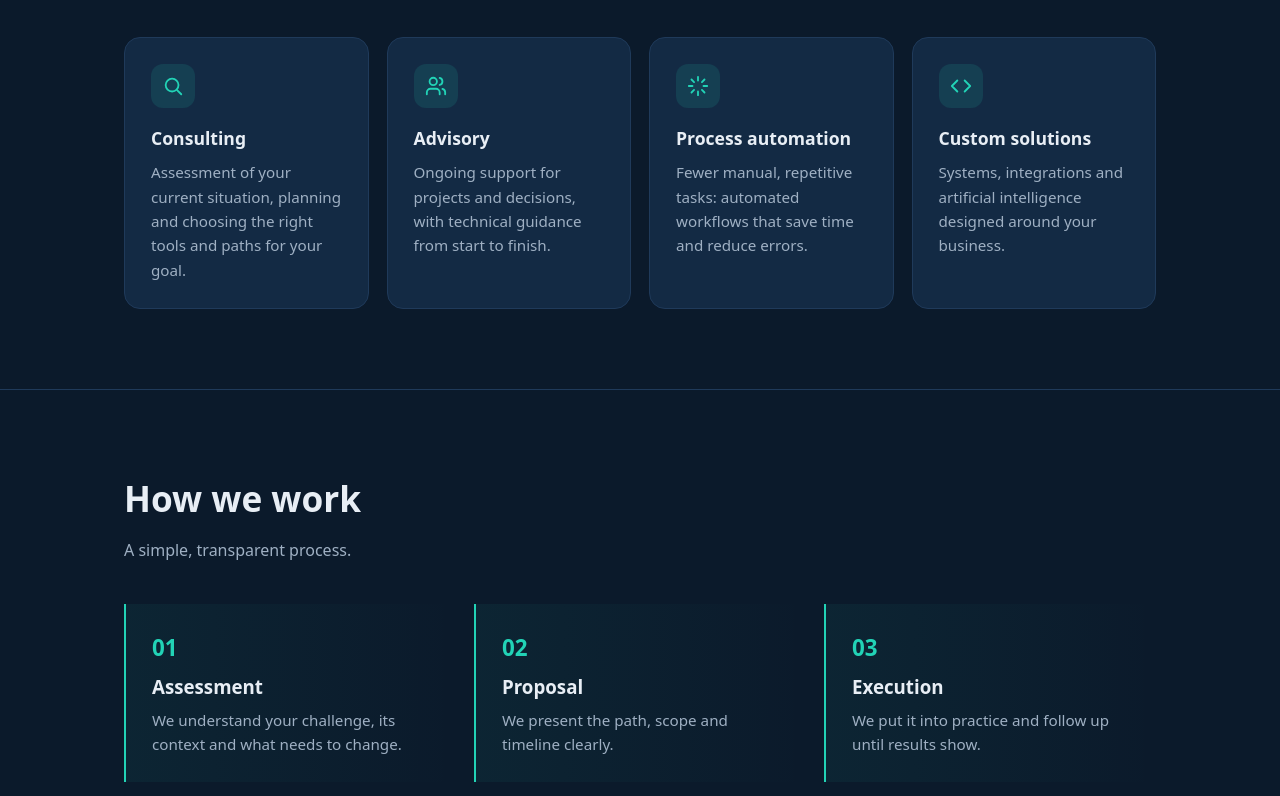
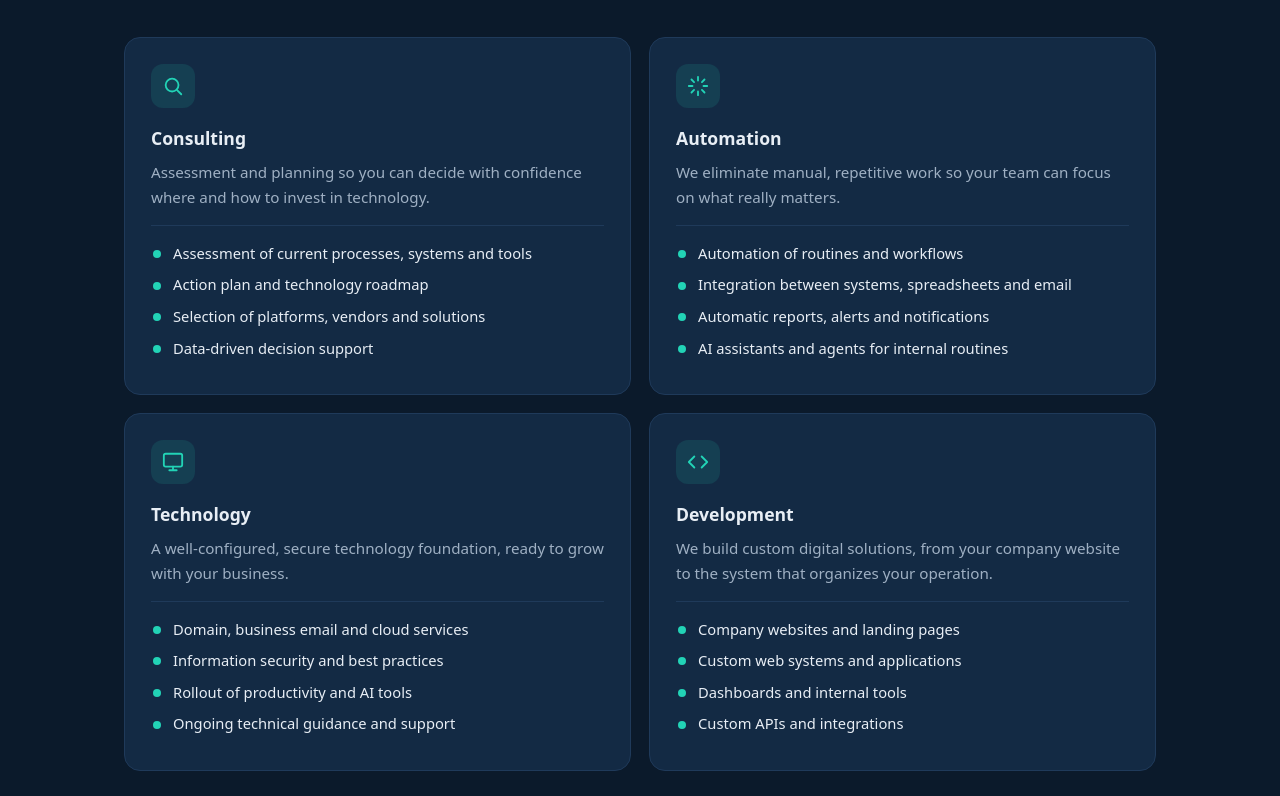
Before and after one commit to RickCado/3rl-site, a plain HTML site: page index.html in a window 1280 px wide. Shown: the part 784-1580 px from the top of the page. Drawn offline with Linux system fonts and the light colour scheme.

Commit message:
Add files via upload

```diff
--- a/index.html
+++ b/index.html
@@ -3,10 +3,10 @@
 <head>
 <meta charset="utf-8">
 <meta name="viewport" content="width=device-width, initial-scale=1">
-<title>3RL — Consultoria, assessoria e soluções com tecnologia</title>
-<meta name="description" content="3RL: consultoria, assessoria e soluções com tecnologia. Atendimento remoto para clientes no mundo inteiro.">
-<meta property="og:title" content="3RL — Consultoria, assessoria e soluções com tecnologia">
-<meta property="og:description" content="Consultoria, assessoria e soluções com tecnologia. Atendemos o mundo inteiro.">
+<title>3RL — Consultoria, automação, tecnologia e desenvolvimento</title>
+<meta name="description" content="3RL: consultoria, automação, tecnologia e desenvolvimento. Atendimento remoto para clientes no mundo inteiro.">
+<meta property="og:title" content="3RL — Consultoria, automação, tecnologia e desenvolvimento">
+<meta property="og:description" content="Consultoria, automação, tecnologia e desenvolvimento. Atendemos o mundo inteiro.">
 <meta property="og:type" content="website">
 <meta property="og:url" content="https://www.3rl.com.br/">
 <meta name="theme-color" content="#0b1a2b">
@@ -48,12 +48,16 @@
   h2{font-size:clamp(1.6rem,3vw,2.2rem);margin-bottom:12px}
   .sub{color:var(--muted);max-width:620px;margin-bottom:40px}
 
-  .grid{display:grid;grid-template-columns:repeat(auto-fit,minmax(230px,1fr));gap:18px}
+  .grid{display:grid;grid-template-columns:repeat(2,1fr);gap:18px}
+  @media (max-width:760px){.grid{grid-template-columns:1fr}}
   .card{background:var(--card);border:1px solid var(--line);border-radius:var(--radius);padding:26px;transition:border-color .2s,transform .2s}
   .card:hover{border-color:var(--accent);transform:translateY(-3px)}
   .icon{width:44px;height:44px;border-radius:12px;display:grid;place-items:center;background:rgba(34,211,182,.12);color:var(--accent);margin-bottom:16px}
   .card h3{font-size:1.1rem;margin-bottom:8px}
   .card p{color:var(--muted);font-size:.95rem}
+  .card ul{list-style:none;margin-top:16px;padding-top:16px;border-top:1px solid var(--line)}
+  .card li{position:relative;padding-left:22px;font-size:.92rem;margin-bottom:8px;color:var(--ink)}
+  .card li::before{content:"";position:absolute;left:2px;top:.55em;width:8px;height:8px;border-radius:50%;background:var(--accent)}
 
   .steps{display:grid;grid-template-columns:repeat(auto-fit,minmax(240px,1fr));gap:18px;counter-reset:s}
   .step{padding:26px;border-left:2px solid var(--accent);background:linear-gradient(90deg,rgba(34,211,182,.06),transparent)}
@@ -88,9 +92,9 @@
 <main>
   <div class="hero">
     <div class="wrap">
-      <div class="tag" data-i18n="tag">Consultoria · Assessoria · Tecnologia</div>
+      <div class="tag" data-i18n="tag">Consultoria · Automação · Tecnologia · Desenvolvimento</div>
       <h1 data-i18n-html="h1">Tecnologia a serviço do <em>seu próximo passo</em>.</h1>
-      <p class="lead" data-i18n="lead">Consultoria, assessoria e soluções com tecnologia para quem quer decidir melhor, trabalhar com menos atrito e crescer com segurança.</p>
+      <p class="lead" data-i18n="lead">Consultoria, automação, tecnologia e desenvolvimento para quem quer decidir melhor, trabalhar com menos atrito e crescer com segurança.</p>
       <div class="cta">
         <a href="mailto:adm@3rl.com.br?subject=Contato%20pelo%20site" class="btn" data-i18n="cta1">Solicitar contato</a>
         <a href="#servicos" class="btn ghost" data-i18n="cta2">Ver serviços</a>
@@ -106,22 +110,26 @@
         <div class="card">
           <div class="icon"><svg width="22" height="22" viewBox="0 0 24 24" fill="none" stroke="currentColor" stroke-width="2" stroke-linecap="round" stroke-linejoin="round"><circle cx="11" cy="11" r="7"/><path d="m21 21-4.3-4.3"/></svg></div>
           <h3 data-i18n="s1t">Consultoria</h3>
-          <p data-i18n="s1d">Diagnóstico do cenário atual, planejamento e escolha das ferramentas e caminhos certos para o seu objetivo.</p>
-        </div>
-        <div class="card">
-          <div class="icon"><svg width="22" height="22" viewBox="0 0 24 24" fill="none" stroke="currentColor" stroke-width="2" stroke-linecap="round" stroke-linejoin="round"><path d="M16 21v-2a4 4 0 0 0-4-4H6a4 4 0 0 0-4 4v2"/><circle cx="9" cy="7" r="4"/><path d="M22 21v-2a4 4 0 0 0-3-3.87M16 3.13a4 4 0 0 1 0 7.75"/></svg></div>
-          <h3 data-i18n="s2t">Assessoria</h3>
-          <p data-i18n="s2d">Acompanhamento contínuo de projetos e decisões, com orientação técnica do início ao fim.</p>
+          <p data-i18n="s1d">Diagnóstico e planejamento para você decidir com segurança onde e como investir em tecnologia.</p>
+          <ul><li data-i18n="s1b1">Diagnóstico de processos, sistemas e ferramentas atuais</li><li data-i18n="s1b2">Plano de ação e roadmap de tecnologia</li><li data-i18n="s1b3">Escolha de plataformas, fornecedores e soluções</li><li data-i18n="s1b4">Apoio à tomada de decisão com base em dados</li></ul>
         </div>
         <div class="card">
           <div class="icon"><svg width="22" height="22" viewBox="0 0 24 24" fill="none" stroke="currentColor" stroke-width="2" stroke-linecap="round" stroke-linejoin="round"><path d="M12 2v4M12 18v4M4.9 4.9l2.8 2.8M16.3 16.3l2.8 2.8M2 12h4M18 12h4M4.9 19.1l2.8-2.8M16.3 7.7l2.8-2.8"/></svg></div>
-          <h3 data-i18n="s3t">Automação de processos</h3>
-          <p data-i18n="s3d">Menos tarefas manuais e repetitivas: fluxos automatizados que economizam tempo e reduzem erros.</p>
+          <h3 data-i18n="s2t">Automação</h3>
+          <p data-i18n="s2d">Eliminamos tarefas manuais e repetitivas para que a sua equipe foque no que realmente importa.</p>
+          <ul><li data-i18n="s2b1">Automação de rotinas e fluxos de trabalho</li><li data-i18n="s2b2">Integração entre sistemas, planilhas e e-mails</li><li data-i18n="s2b3">Relatórios, alertas e notificações automáticos</li><li data-i18n="s2b4">Assistentes e agentes de IA para rotinas internas</li></ul>
+        </div>
+        <div class="card">
+          <div class="icon"><svg width="22" height="22" viewBox="0 0 24 24" fill="none" stroke="currentColor" stroke-width="2" stroke-linecap="round" stroke-linejoin="round"><rect x="2" y="3" width="20" height="14" rx="2"/><path d="M8 21h8M12 17v4"/></svg></div>
+          <h3 data-i18n="s3t">Tecnologia</h3>
+          <p data-i18n="s3d">Estrutura tecnológica bem configurada, segura e pronta para crescer junto com o seu negócio.</p>
+          <ul><li data-i18n="s3b1">Domínio, e-mail corporativo e serviços em nuvem</li><li data-i18n="s3b2">Segurança da informação e boas práticas</li><li data-i18n="s3b3">Implantação de ferramentas de produtividade e IA</li><li data-i18n="s3b4">Orientação e suporte técnico contínuo</li></ul>
         </div>
         <div class="card">
           <div class="icon"><svg width="22" height="22" viewBox="0 0 24 24" fill="none" stroke="currentColor" stroke-width="2" stroke-linecap="round" stroke-linejoin="round"><path d="m16 18 6-6-6-6M8 6l-6 6 6 6"/></svg></div>
-          <h3 data-i18n="s4t">Soluções sob medida</h3>
-          <p data-i18n="s4d">Sistemas, integrações e uso de inteligência artificial desenhados para a realidade do seu negócio.</p>
+          <h3 data-i18n="s4t">Desenvolvimento</h3>
+          <p data-i18n="s4d">Criamos soluções digitais sob medida, do site institucional ao sistema que organiza a sua operação.</p>
+          <ul><li data-i18n="s4b1">Sites e páginas institucionais</li><li data-i18n="s4b2">Sistemas web e aplicações sob medida</li><li data-i18n="s4b3">Painéis (dashboards) e ferramentas internas</li><li data-i18n="s4b4">APIs e integrações personalizadas</li></ul>
         </div>
       </div>
     </div>
@@ -160,29 +168,33 @@
 <footer>
   <div class="wrap">
     <span>© <span id="yr">2026</span> 3RL</span>
-    <span data-i18n="foot">Consultoria, assessoria e soluções com tecnologia</span>
+    <span data-i18n="foot">Consultoria, automação, tecnologia e desenvolvimento</span>
   </div>
 </footer>
 
 <script>
   const T = {
     en: {
-      navContact:"Contact us", tag:"Consulting · Advisory · Technology",
+      navContact:"Contact us", tag:"Consulting · Automation · Technology · Development",
       h1:'Technology serving <em>your next step</em>.',
-      lead:"Consulting, advisory and technology solutions for those who want to make better decisions, work with less friction and grow safely.",
+      lead:"Consulting, automation, technology and development for those who want to make better decisions, work with less friction and grow safely.",
       cta1:"Get in touch", cta2:"Our services",
       svcTitle:"What we do", svcSub:"Hands-on work, from assessment to delivery, focused on practical results.",
-      s1t:"Consulting", s1d:"Assessment of your current situation, planning and choosing the right tools and paths for your goal.",
-      s2t:"Advisory", s2d:"Ongoing support for projects and decisions, with technical guidance from start to finish.",
-      s3t:"Process automation", s3d:"Fewer manual, repetitive tasks: automated workflows that save time and reduce errors.",
-      s4t:"Custom solutions", s4d:"Systems, integrations and artificial intelligence designed around your business.",
+      s1t:"Consulting", s1d:"Assessment and planning so you can decide with confidence where and how to invest in technology.",
+      s1b1:"Assessment of current processes, systems and tools", s1b2:"Action plan and technology roadmap", s1b3:"Selection of platforms, vendors and solutions", s1b4:"Data-driven decision support",
+      s2t:"Automation", s2d:"We eliminate manual, repetitive work so your team can focus on what really matters.",
+      s2b1:"Automation of routines and workflows", s2b2:"Integration between systems, spreadsheets and email", s2b3:"Automatic reports, alerts and notifications", s2b4:"AI assistants and agents for internal routines",
+      s3t:"Technology", s3d:"A well-configured, secure technology foundation, ready to grow with your business.",
+      s3b1:"Domain, business email and cloud services", s3b2:"Information security and best practices", s3b3:"Rollout of productivity and AI tools", s3b4:"Ongoing technical guidance and support",
+      s4t:"Development", s4d:"We build custom digital solutions, from your company website to the system that organizes your operation.",
+      s4b1:"Company websites and landing pages", s4b2:"Custom web systems and applications", s4b3:"Dashboards and internal tools", s4b4:"Custom APIs and integrations",
       howTitle:"How we work", howSub:"A simple, transparent process.",
       p1t:"Assessment", p1d:"We understand your challenge, its context and what needs to change.",
       p2t:"Proposal", p2d:"We present the path, scope and timeline clearly.",
       p3t:"Execution", p3d:"We put it into practice and follow up until results show.",
       ctTitle:"Let's talk?", ctSub:"Tell us about your challenge. We reply by email.",
       world:"Remote service for clients worldwide", ctBtn:"Send an email",
-      foot:"Consulting, advisory and technology solutions"
+      foot:"Consulting, automation, technology and development"
     }
   };
   const pt = {};
```
